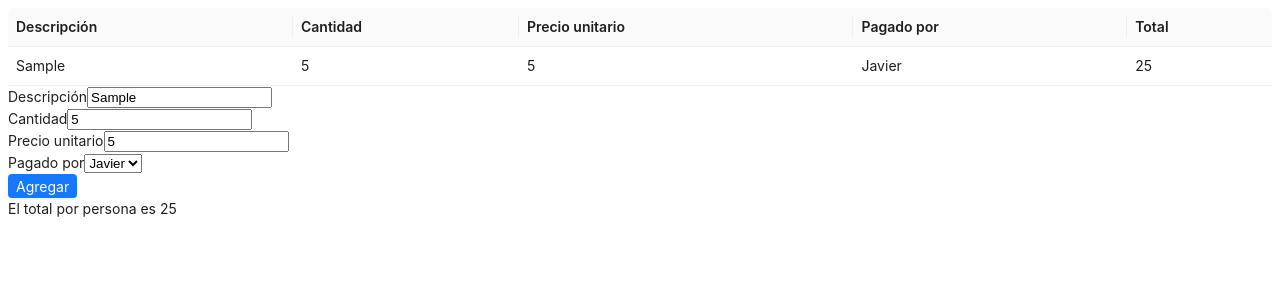
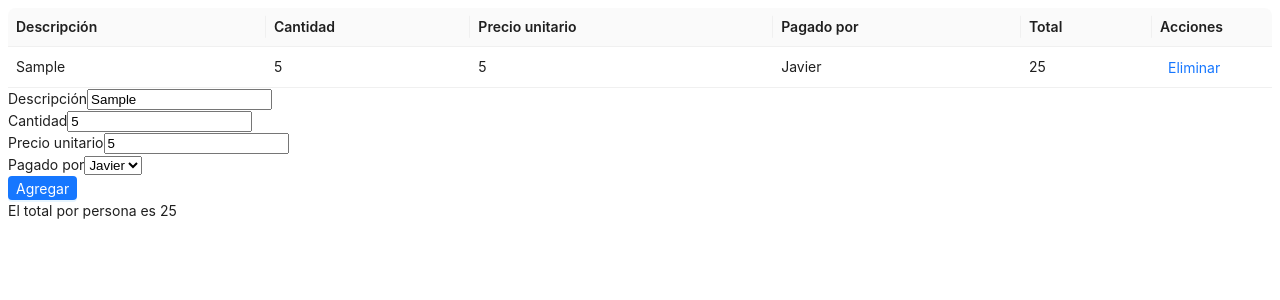
Before and after one commit to itmarck/expenses, a React (Vite) app: page / in a window 1280 px wide. Both pictures are taken after typing "Sample", "5", "5" into the empty fields and a click on the button "Agregar". Shown: the top 300 px of the page. Built offline with nearby package versions, Linux system fonts and the light colour scheme.

Commit message:
Delete table row

```diff
--- a/src/components/ExpenseBoard/index.jsx
+++ b/src/components/ExpenseBoard/index.jsx
@@ -5,11 +5,23 @@ import { ExpenseForm } from '../ExpenseForm'
 import { ExpenseTable } from '../ExpenseTable'
 
 export function ExpenseBoard() {
-  const [expenses, setExpenses] = useState([])
+  const [expenses, setExpenses] = useState(getLocalExpenses())
 
-  useEffect(function () {
-    setExpenses(getLocalExpenses())
-  }, [])
+  useEffect(() => {
+    setLocalExpenses(expenses)
+  }, [expenses])
+
+  function deleteExpense(id) {
+    setExpenses(expenses.filter((expense) => expense.id != id))
+  }
+
+  function onRowDelete(event) {
+    const target = event && event.target
+    const parent = target && target.parentElement
+    const id = parent && parent.id
+
+    id && deleteExpense(id)
+  }
 
   function handleSubmit(data) {
     const expense = {
@@ -19,9 +31,7 @@ export function ExpenseBoard() {
       unitPrice: data.unitPrice,
       by: people.find((person) => person.name === data.by),
     }
-    const newExpenses = [...expenses, expense]
-    setExpenses(newExpenses)
-    setLocalExpenses(newExpenses)
+    setExpenses([...expenses, expense])
   }
 
   const totalExpenses = expenses.reduce(function (previous, current) {
@@ -34,7 +44,7 @@ export function ExpenseBoard() {
 
   return (
     <div className="App">
-      <ExpenseTable expenses={expenses} />
+      <ExpenseTable expenses={expenses} onRowDelete={onRowDelete} />
       <ExpenseForm handleSubmit={handleSubmit} />
       <div>El total por persona es {total}</div>
     </div>
--- a/src/components/ExpenseTable/index.jsx
+++ b/src/components/ExpenseTable/index.jsx
@@ -1,5 +1,6 @@
-import { Table } from 'antd'
+import { Button, Table } from 'antd'
 
+export function ExpenseTable({ expenses, onRowDelete }) {
   const columns = [
     {
       title: 'Descripción',
@@ -26,9 +27,22 @@ const columns = [
         return value.amount * value.unitPrice
       },
     },
+    {
+      title: 'Acciones',
+      width: 120,
+      render(value) {
+        return (
+          <Button
+            id={value.id}
+            type="link"
+            children="Eliminar"
+            onClick={onRowDelete}
+          />
+        )
+      },
+    },
   ]
 
-export function ExpenseTable({ expenses }) {
   return (
     <Table
       rowKey="id"
```
Lines whose indentation alone changed are shown as unchanged.
